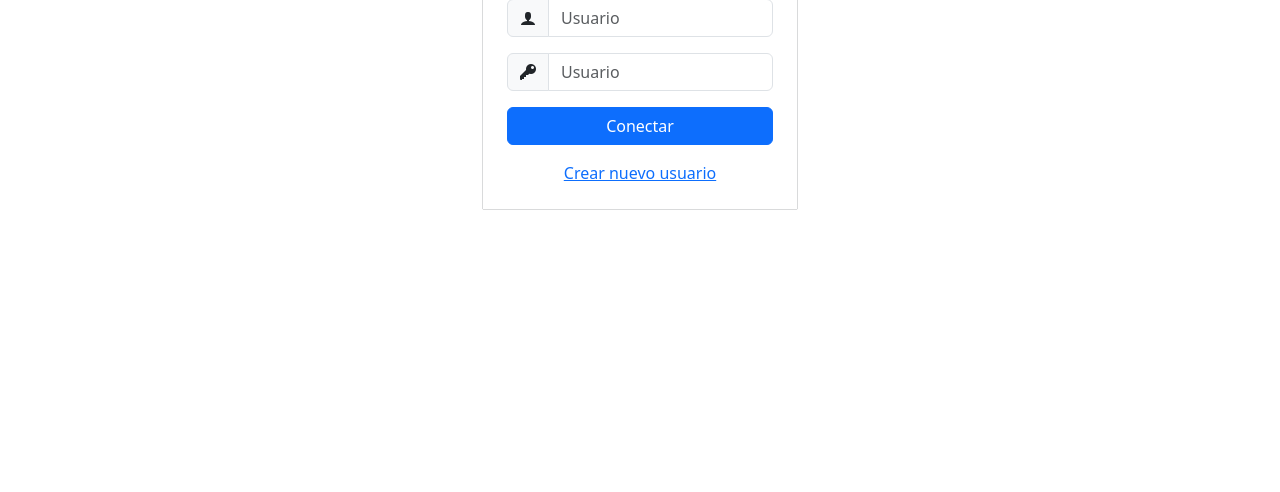
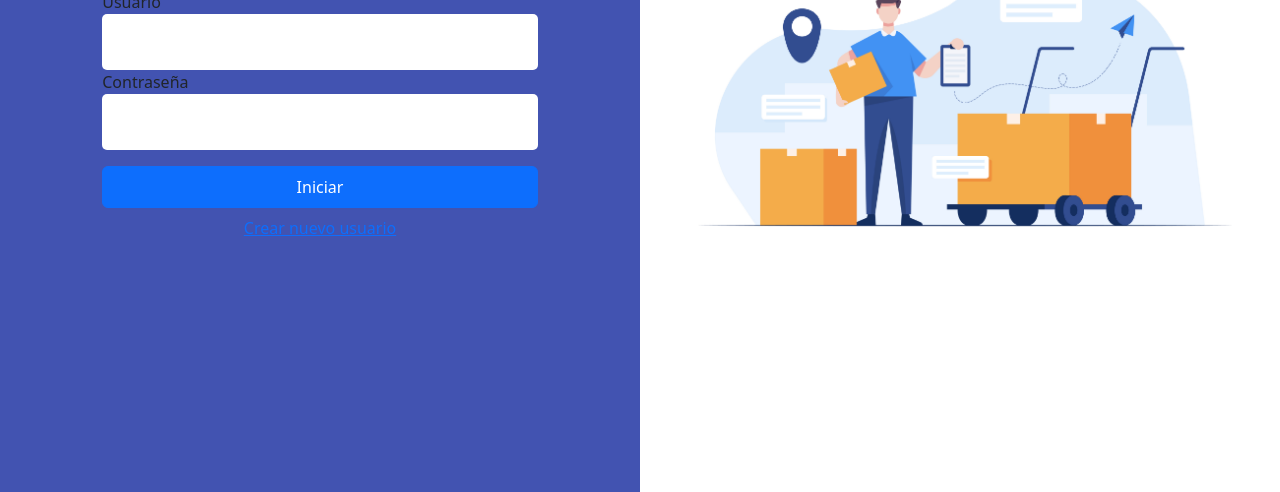
Before and after one commit to LeonardoBohorquez/App-prototipo, a website: page index.html in a window 1280 px wide. Shown: the part 308-800 px from the top of the page. Drawn offline with nearby package versions, Linux system fonts and the light colour scheme; files that its build step writes are made by us from their sources; files whose address does not match are found by name.

Commit message:
actualizaciones

```diff
--- a/css/_login.scss
+++ b/css/_login.scss
@@ -1,7 +1,16 @@
-.form{
-    box-shadow: 0px 0px 1px 0px;
+.col{
+    height: 100vh !important;
+}
+
+.part1{
+    background-color: rgb(66,83,177)
 }
 
 .nuevo-usuario{
     display: block;
 }
+
+.input-usuario, .input-contraseña{
+    border: none;
+    border-radius: 5px;
+}
--- a/index.html
+++ b/index.html
@@ -10,21 +10,28 @@
     <script src="https://cdn.jsdelivr.net/npm/bootstrap@5.3.1/dist/js/bootstrap.bundle.min.js" integrity="sha384-HwwvtgBNo3bZJJLYd8oVXjrBZt8cqVSpeBNS5n7C8IVInixGAoxmnlMuBnhbgrkm" crossorigin="anonymous"></script>
 </head>
 <body>
-
-  <main class="main container-fluid w-100 vh-100 d-flex justify-content-center align-items-center">
-    <div class="center w-25">
-      <form action="" class="form p-4">
-        <div class="input-group mb-3">
-          <span class="input-group-text icon-user"></span>
-          <input type="text" class="form-control   user" id="usuario" placeholder="Usuario">
+  <main class="main container-fluid 100-vh">
+    <div class="row">
+      <div class="part1 col col-lg-6 centro d-flex justify-content-center align-items-center">
+          <form action="" class="form ">
+            <h2>¡Inicia sesion para comenzar!</h2>
+            <div class="">
+              <label for="usuario" class="label-usuario" id="usuario">Usuario</label>
+              <input type="text" class="input-usuario w-100 p-3" name="usuario">
+            </div>
+            <div class="group-input">
+              <label for="contraseña" class="label-contraseña w-100" id="contraseña">Contraseña</label>
+              <input type="password" class="input-contraseña w-100 p-3">
+            </div>
+            <input type="button" value="Iniciar" class="btn btn-primary w-100 mt-3 p-2">
+            <a href="#" class="nuevo-usuario mt-2 w-100 text-center">Crear nuevo usuario</a>
+          </form>
+      </div>
+      <div class="col col-lg-6 d-flex justify-content-center align-items-center">
+        <div class="img">
+          <img src="img/na_feb_10.jpg" alt="" class="w-100">
         </div>
-        <div class="input-group mb-3">
-          <span class="input-group-text icon-key"></span>
-          <input type="text" class="form-control user " id="usuario" placeholder="Usuario">
-        </div>
-        <input type="button" value="Conectar" class="btn btn-primary w-100">
-        <a href="#" class="nuevo-usuario w-100 text-center pt-3">Crear nuevo usuario</a>
-      </form>
+      </div>
     </div>
   </main>
 
```
Also changed, not shown: css/estilos.css, img/box.jpg (deleted), img/na_feb_10.jpg (added), 1 other file.
